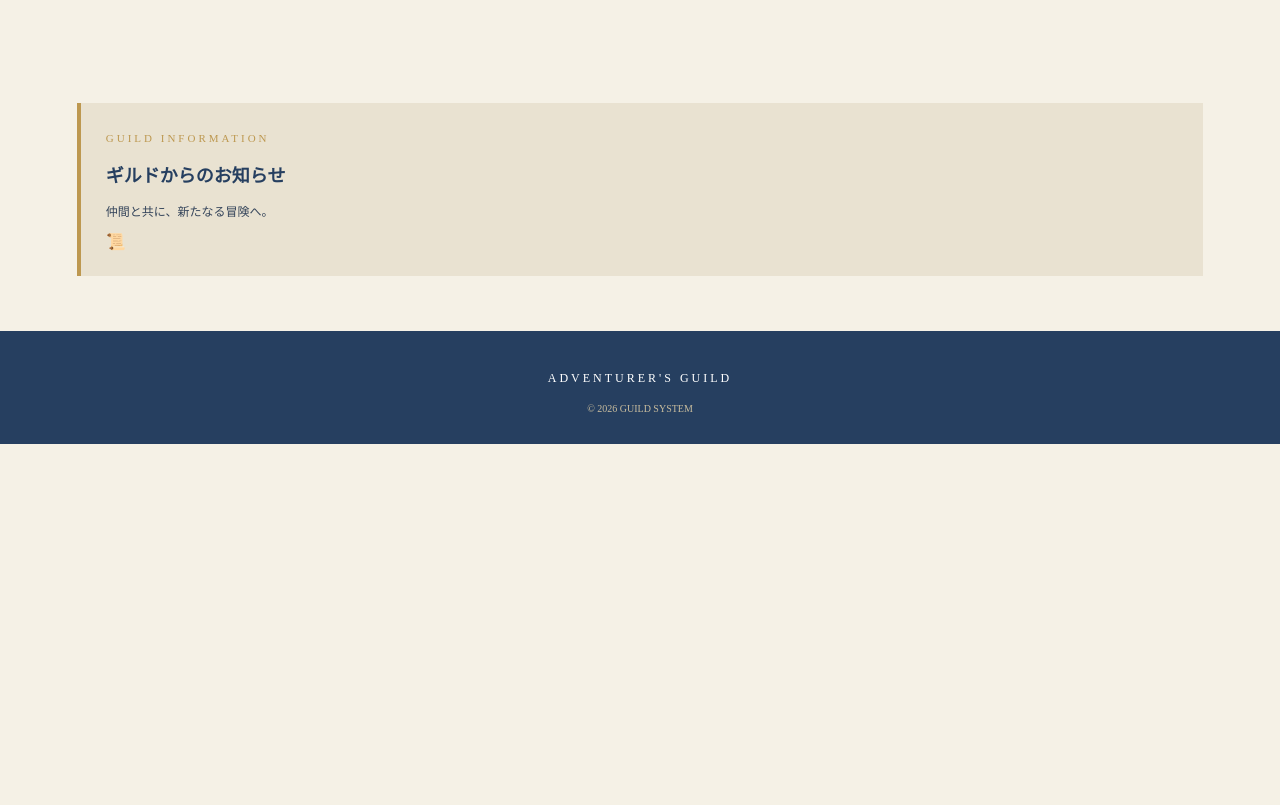
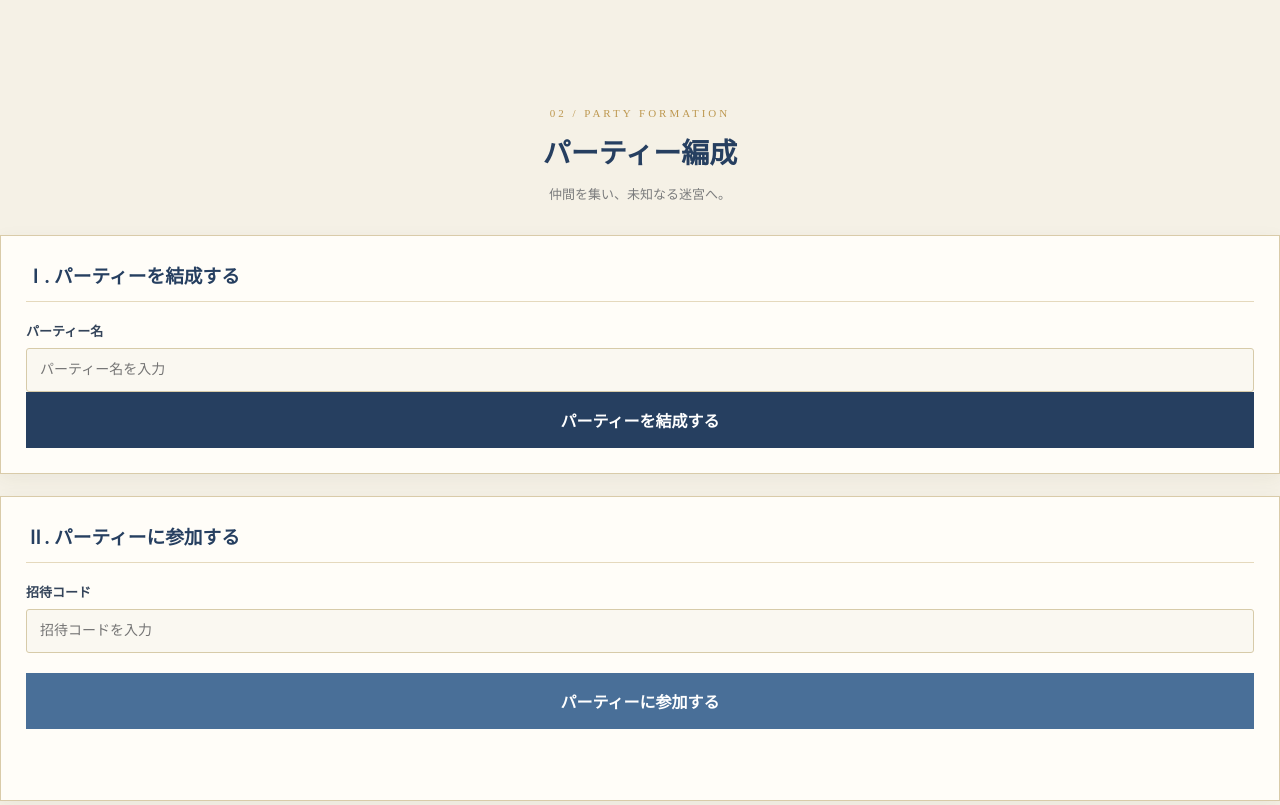
Before and after one commit to aytk01162007-source/Monster, a plain HTML site: page index.html in a window 1280 px wide. Shown: the part 2421-3226 px from the top of the page. Before the commit the page ends 2865 px from the top, so only its background shows below. Drawn offline with Linux system fonts and the light colour scheme.

Commit message:
Update index.html

```diff
--- a/index.html
+++ b/index.html
@@ -190,6 +190,55 @@
     </div>
   </section>
 
+
+  <section class="party-section" id="party">
+    <div class="section-heading">
+      <span>02 / PARTY FORMATION</span>
+      <h2>パーティー編成</h2>
+      <p>仲間を集い、未知なる迷宮へ。</p>
+    </div>
+
+    <div class="form-card">
+      <h3>Ⅰ. パーティーを結成する</h3>
+      <label for="partyName">パーティー名</label>
+      <input id="partyName" type="text"
+        maxlength="20" placeholder="パーティー名を入力">
+
+      <button type="button" id="createPartyButton"
+        class="primary-button">
+        パーティーを結成する
+      </button>
+    </div>
+
+    <div class="form-card">
+      <h3>Ⅱ. パーティーに参加する</h3>
+      <label for="partyCode">招待コード</label>
+      <input id="partyCode" type="text"
+        maxlength="12" placeholder="招待コードを入力">
+
+      <button type="button" id="joinPartyButton"
+        class="secondary-button">
+        パーティーに参加する
+      </button>
+      <p id="partyMessage" class="message"
+        aria-live="polite"></p>
+    </div>
+
+    <div class="form-card" id="partyInfo" hidden>
+      <h3>Ⅲ. パーティー情報</h3>
+      <p>パーティー名：<strong id="displayPartyName"></strong></p>
+      <p>招待コード：<strong id="displayPartyCode"></strong></p>
+      <p>参加人数：<strong id="partyMemberCount">1 / 6人</strong></p>
+
+      <div id="partyMembers"></div>
+
+      <button type="button" id="leavePartyButton"
+        class="secondary-button">
+        パーティーから脱退する
+      </button>
+    </div>
+  </section>
+
   <section class="notice">
     <div>
       <span>GUILD INFORMATION</span>
```
